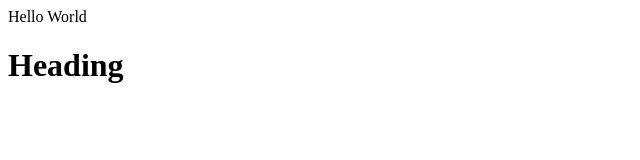
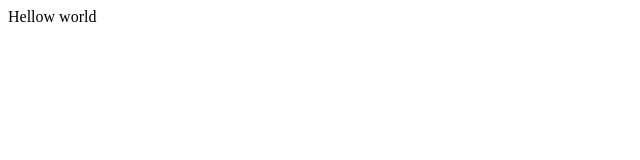
Before and after one commit to learning979/testing.learn.io, a plain HTML site: page index.html in a window 1280 px wide. Shown: the whole page, without its empty margins (0-640 px from the left). Drawn offline with Linux system fonts and the light colour scheme.

Commit message:
Update index.html

```diff
--- a/index.html
+++ b/index.html
@@ -1,7 +1 @@
-<html>
-<title>Hello World</title>
-<body>
-<h>Hello World</h>
-<h1>Heading</h1>
-</body>
-</html>
+<h>Hellow world</h>
```
